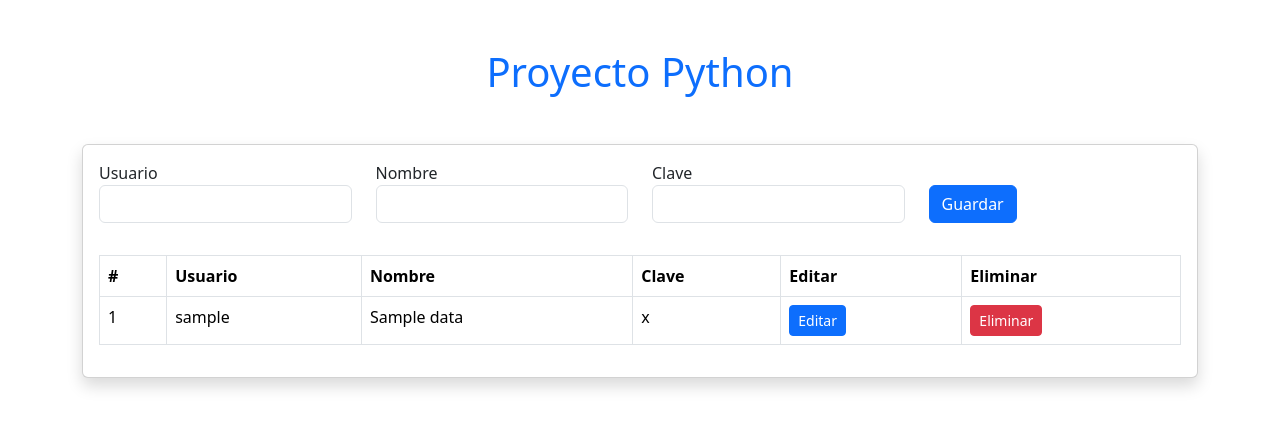
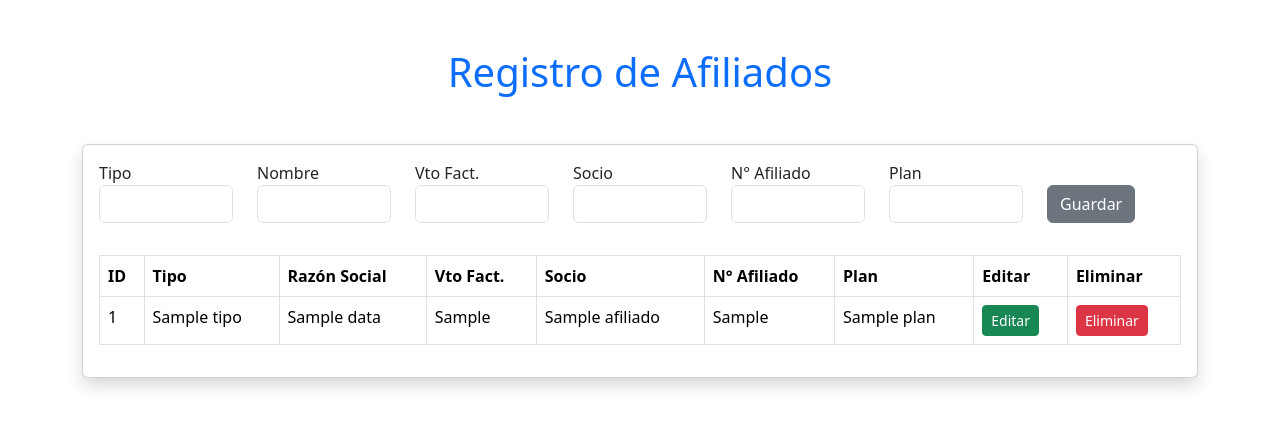
Before and after one commit to josephs87/Proyecto-Python-Backend, a Flask app: template src/templates/index.html in a window 1280 px wide. Shown: the top 428 px of the page. Run offline with Flask 3, Linux system fonts and the light colour scheme; the template is opened without the code that fills it: most values are stand-ins (such as "Sample title", 1, 10 or a date in 2020).

Commit message:
Actualizamos el Proyecto

```diff
--- /dev/null
+++ b/myenv/pyvenv.cfg
@@ -0,0 +1,5 @@
+home = C:\Users\josep\AppData\Local\Programs\Python\Python311
+include-system-site-packages = false
+version = 3.11.3
+executable = C:\Users\josep\AppData\Local\Programs\Python\Python311\python.exe
+command = C:\Users\josep\AppData\Local\Programs\Python\Python311\python.exe -m venv C:\Users\josep\OneDrive\Escritorio\Proyecto-Python\myenv
--- a/src/app.py
+++ b/src/app.py
@@ -21,7 +21,7 @@ app = Flask(__name__, template_folder = template_dir)
 @app.route('/')
 def home():
     cursor = db.database.cursor()
-    cursor.execute("SELECT * FROM users")
+    cursor.execute("SELECT * FROM afiliados")
     myresult = cursor.fetchall()
     #Convertir los datos a diccionario
     inserObject = []
@@ -34,14 +34,18 @@ def home():
 
 @app.route('/user', methods=['POST'])
 def addUser():
-    username = request.form['username']
-    name = request.form['name']
-    password = request.form['password']
+    tipo = request.form['tipo']
+    nombre = request.form['nombre']
+    vencimientoFactura = request.form['vencimientoFactura']
+    afiliado = request.form['afiliado']
+    numeroAfiliado = request.form['numeroAfiliado']
+    plan = request.form['plan']
 
-    if username and name and password:
+
+    if tipo and nombre and vencimientoFactura and afiliado and numeroAfiliado and plan:
         cursor = db.database.cursor()
-        sql= "INSERT INTO users (username, name, password) VALUES (%s, %s, %s)"
-        data = (username, name, password)
+        sql= "INSERT INTO afiliados (tipo, nombre, vencimientoFactura, afiliado, numeroAfiliado, plan) VALUES (%s, %s, %s, %s, %s, %s)"
+        data = (tipo, nombre, vencimientoFactura, afiliado, numeroAfiliado, plan)
         cursor.execute(sql, data)
         db.database.commit()
     return redirect(url_for('home'))
@@ -49,7 +53,7 @@ def addUser():
 @app.route('/eliminar/<string:id>')
 def eliminar(id):
     cursor = db.database.cursor()
-    sql = "DELETE FROM users WHERE id=%s"
+    sql = "DELETE FROM afiliados WHERE id=%s"
     data =(id,)
     cursor.execute(sql, data)
     db.database.commit()
@@ -58,14 +62,17 @@ def eliminar(id):
 
 @app.route('/editar/<string:id>', methods=['POST'])
 def editar(id):
-    username = request.form['username']
-    name = request.form['name']
-    password = request.form['password']
+    tipo = request.form['tipo']
+    nombre = request.form['nombre']
+    vencimientoFactura = request.form['vencimientoFactura']
+    afiliado = request.form['afiliado']
+    numeroAfiliado = request.form['numeroAfiliado']
+    plan = request.form['plan']
 
-    if username and name and password:
+    if tipo and nombre and vencimientoFactura and afiliado and numeroAfiliado and plan:
         cursor = db.database.cursor()
-        sql= "UPDATE users SET username = %s, name = %s, password = %s WHERE id = %s"
-        data = (username, name, password, id)
+        sql= "UPDATE afiliados SET tipo =%s, nombre = %s, vencimientoFactura = %s, afiliado = %s, numeroAfiliado = %s, plan =%s WHERE id = %s"
+        data = (tipo, nombre, vencimientoFactura, afiliado, numeroAfiliado, plan, id)
         cursor.execute(sql, data)
         db.database.commit()
     return redirect(url_for('home'))
--- a/src/database.py
+++ b/src/database.py
@@ -4,5 +4,5 @@ database = mysql.connector.connect(
     host ='localhost',
     user = 'root',
     password ='',
-    database='python_bd'
+    database='obrasocial'
 )
--- a/src/templates/index.html
+++ b/src/templates/index.html
@@ -14,26 +14,38 @@
 </head>
 
 <body>
-    <h1 class="text-center mt-5 mb-5 text-primary">Proyecto Python</h1>
+    <h1 class="text-center mt-5 mb-5 text-primary">Registro de Afiliados</h1>
     <div class="container">
         <div class="card shadow">
             <div class="card-body">
                 <form action="/user" method="POST">
                     <div class="row mb-3">
                         <div class="col">
-                            <label>Usuario</label>
-                            <input type="text" class="form-control mb-3" name="username">
+                            <label>Tipo</label>
+                            <input type="text" class="form-control mb-3" name="tipo">
                         </div>
                         <div class="col">
                             <label>Nombre</label>
-                            <input type="text" class="form-control mb-3" name="name">
+                            <input type="text" class="form-control mb-3" name="nombre">
                         </div>
                         <div class="col">
-                            <label>Clave</label>
-                            <input type="text" class="form-control mb-3" name="password">
+                            <label>Vto Fact.</label>
+                            <input type="text" class="form-control mb-3" name="vencimientoFactura">
                         </div>
                         <div class="col">
-                            <button class="btn btn-primary mb-3 mt-4" type="submit">Guardar</button>
+                            <label>Socio</label>
+                            <input type="text" class="form-control mb-3" name="afiliado">
+                        </div>
+                        <div class="col">
+                            <label>N° Afiliado</label>
+                            <input type="text" class="form-control mb-3" name="numeroAfiliado">
+                        </div>
+                        <div class="col">
+                            <label>Plan</label>
+                            <input type="text" class="form-control mb-3" name="plan">
+                        </div>
+                        <div class="col">
+                            <button class="btn btn-secondary mb-3 mt-4" type="submit">Guardar</button>
                         </div>
                     </div>
                 </form>
@@ -42,10 +54,13 @@
 
                 <table class="table table-bordered">
                     <thead>
-                        <th scope="col">#</th>
-                        <th scope="col">Usuario</th>
-                        <th scope="col">Nombre</th>
-                        <th scope="col">Clave</th>
+                        <th scope="col">ID</th>
+                        <th scope="col">Tipo</th>
+                        <th scope="col">Razón Social</th>
+                        <th scope="col">Vto Fact.</th>
+                        <th scope="col">Socio</th>
+                        <th scope="col">N° Afiliado</th>
+                        <th scope="col">Plan</th>
                         <th scope="col">Editar</th>
                         <th scope="col">Eliminar</th>
                     </thead>
@@ -55,10 +70,13 @@
                         {% for d in data %}
                         <tr>
                             <td>{{d.id}}</td>
-                            <td>{{d.username}}</td>
-                            <td>{{d.name}}</td>
-                            <td>{{d.password}}</td>
-                            <td><button class="btn btn-primary btn-sm" id="btn-editar{{d.id}}" data-bs-toggle="modal" data-bs-target="#modal{{d.id}}">Editar</button></td>
+                            <td>{{d.tipo}}</td>
+                            <td>{{d.nombre}}</td>
+                            <td>{{d.vencimientoFactura}}</td>
+                            <td>{{d.afiliado}}</td>
+                            <td>{{d.numeroAfiliado}}</td>
+                            <td>{{d.plan}}</td>
+                            <td><button class="btn btn-success btn-sm" id="btn-editar{{d.id}}" data-bs-toggle="modal" data-bs-target="#modal{{d.id}}">Editar</button></td>
                             <td><a href="{{url_for('eliminar', id=d.id)}}" class="btn btn-danger btn-sm">Eliminar</a></td>
                         </tr>
 
@@ -68,17 +86,23 @@
                             <div class="modal-dialog">
                               <div class="modal-content">
                                 <div class="modal-header">
-                                  <h1 class="modal-title fs-5" id="exampleModalLabel">{{d.username}}</h1>
+                                  <h1 class="modal-title fs-5" id="exampleModalLabel">{{d.afiliado}}</h1>
                                   <button type="button" class="btn-close" data-bs-dismiss="modal" aria-label="Close"></button>
                                 </div>
                                 <div class="modal-body">
                                   <form action="/editar/{{d.id}}" method="post">
-                                    <label>Usuario</label>
-                                    <input type="text" class="form-control mb-3" name="username" value="{{d.username}}">
+                                    <label>Tipo</label>
+                                    <input type="text" class="form-control mb-3" name="tipo" value="{{d.tipo}}">
                                     <label>Nombre</label>
-                                    <input type="text" class="form-control mb-3" name="name" value="{{d.name}}">
-                                    <label>Clave</label>
-                                    <input type="text" class="form-control mb-3" name="password" value="{{d.password}}">
+                                    <input type="text" class="form-control mb-3" name="nombre" value="{{d.nombre}}">
+                                    <label>Vto Fact.</label>
+                                    <input type="number" class="form-control mb-3" name="vencimientoFactura" value="{{d.vencimientoFactura}}">
+                                    <label>Socio</label>
+                                    <input type="text" class="form-control mb-3" name="afiliado" value="{{d.afiliado}}">
+                                    <label>N° Afiliado</label>
+                                    <input type="number" class="form-control mb-3" name="numeroAfiliado" value="{{d.numeroAfiliado}}">
+                                    <label>Plan</label>
+                                    <input type="text" class="form-control mb-3" name="plan" value="{{d.plan}}">
                                 </div>
                                 <div class="modal-footer">
                                   <button type="submit" class="btn btn-primary">Guardar Cambios</button>
```
Also changed, not shown: src/clases.py (added, +67 -0 lines), src/funciones.py (added, +35 -0 lines), src/templates/user.html (added), 9 other files.
